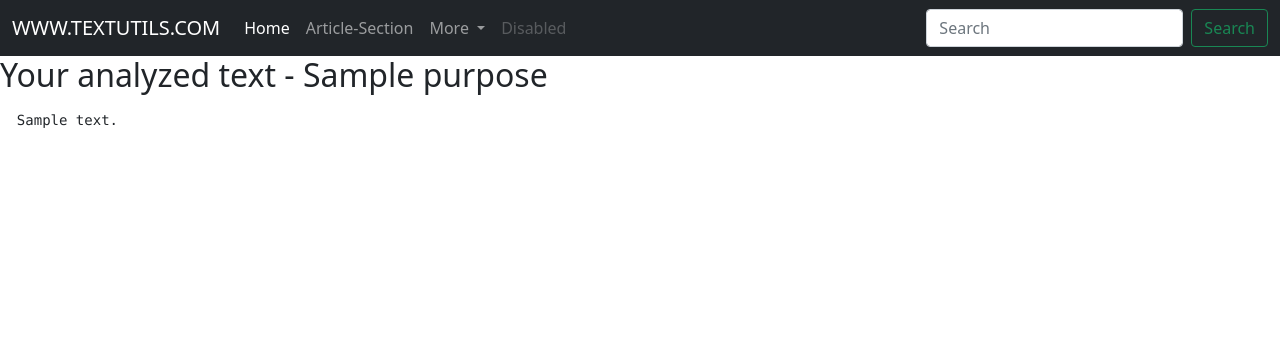
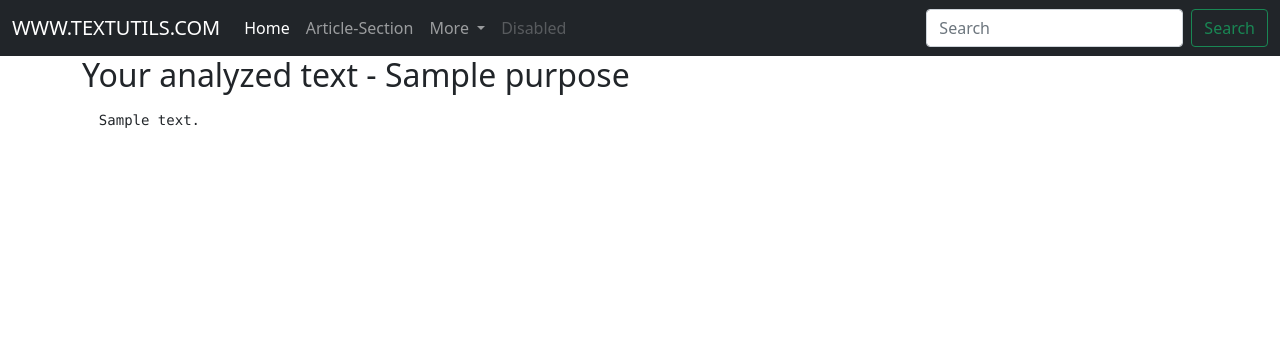
Before and after one commit to Arthpatel01/tutils, a Django app: template templates/analyz.html in a window 1280 px wide. Shown: the top 356 px of the page. Run offline with Django 3.2, Linux system fonts and the light colour scheme; the template is opened without the code that fills it: most values are stand-ins (such as "Sample title", 1, 10 or a date in 2020).

Commit message:
Update analyz.html
new new

```diff
--- a/templates/analyz.html
+++ b/templates/analyz.html
@@ -2,6 +2,8 @@
 
 
 {% block content %}
+<div class = "container">
+  <div class = "row justify-content-center align-items-center">
     <title>Analyzing...</title>
     <form>
       <H2>Your analyzed text - {{purpose}}</H2>
@@ -11,4 +13,6 @@
       </p>
 
     </form>
+  </div>
+</div>
 {% endblock %}
```
Lines whose indentation alone changed are shown as unchanged.
